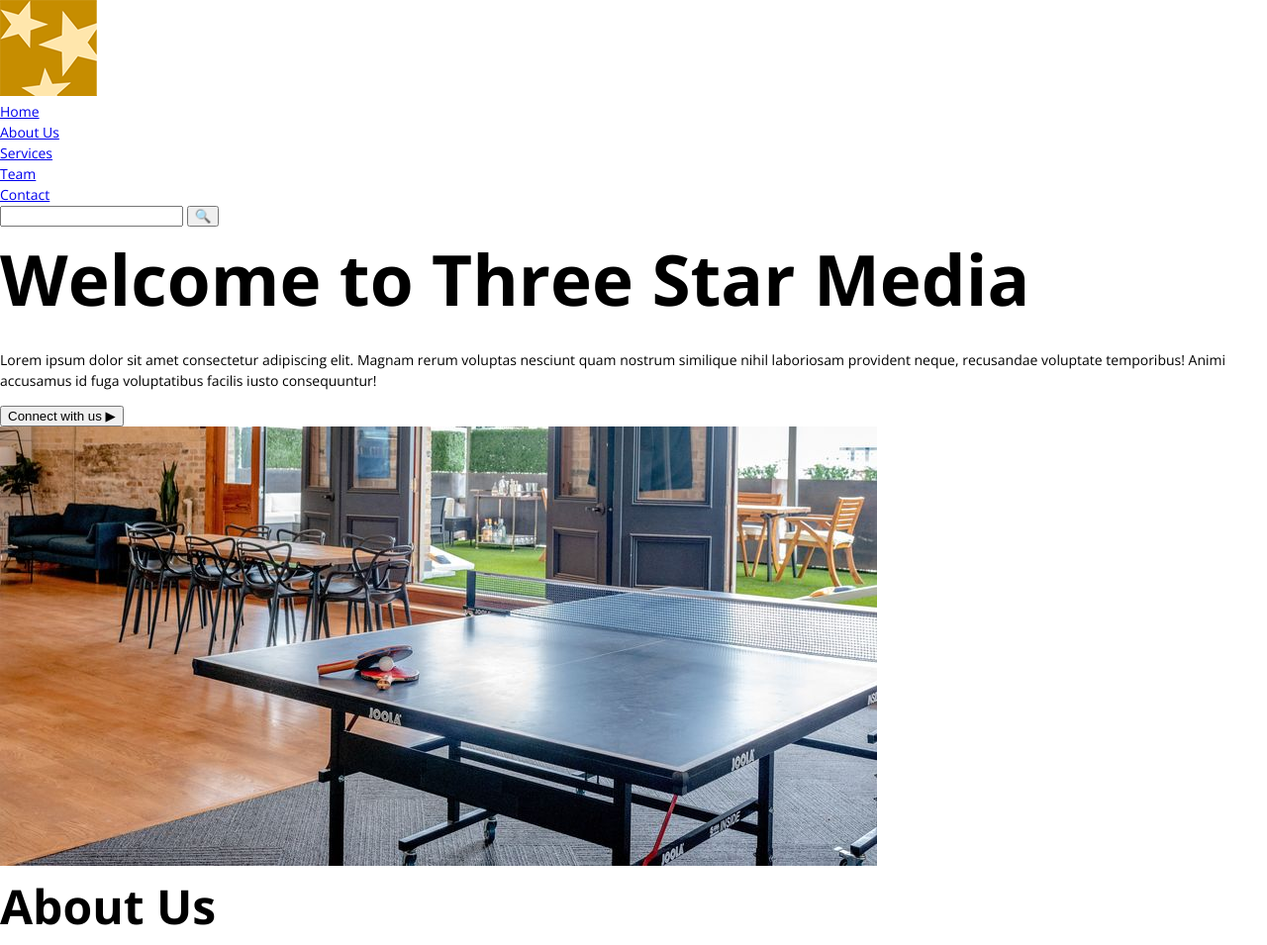
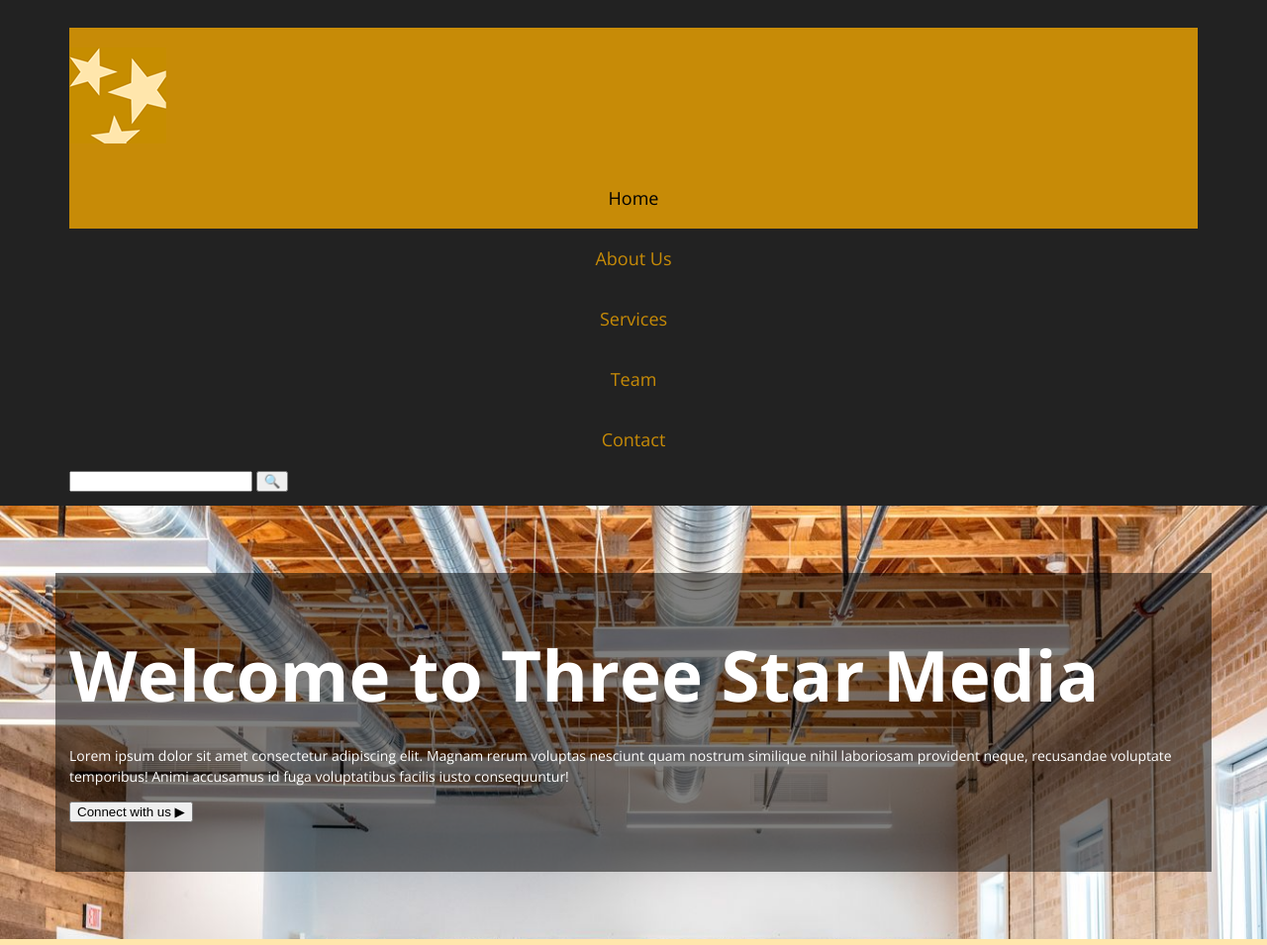
Before and after one commit to lin00153/final-project, a plain HTML site: page index.html in a window 1280 px wide. Shown: the top 955 px of the page at 99% size. Drawn offline with nearby package versions, Linux system fonts and the light colour scheme.

Commit message:
add css and html

```diff
--- a/css/styles.css
+++ b/css/styles.css
@@ -51,7 +51,7 @@ table {
 body {
     background: white;
     font-family: 'Open Sans', sans-serif;
-    font-size: 14px;
+    font-size: 14px; /*this is 1em*/
     line-height: 1.5;
     color: black;
 }
@@ -75,3 +75,68 @@ h2 {
 p {
     margin-bottom: 1em; /* font size is 14, so 1em is 14 */
 }
+
+img {
+    max-width: 100%;
+    height: auto;
+}
+
+nav {
+    background: #222222;
+    padding-top: 14px;
+}
+
+.container {
+    padding: 14px;
+}
+
+.logo {
+    background: #c78b07;
+    padding-top: 20px;
+    padding-bottom: 20px;
+}
+
+nav a:link,
+nav a:visited {
+    font-size: 18px;
+    color:#c78b07;
+    text-align: center;
+    display: block;
+    text-decoration: none;
+    padding-top: 17px;
+    padding-bottom: 17px;
+}
+
+nav .current a:link,
+nav .current a:visited {
+    color:#000000;
+    background:#c78b07;
+
+}
+
+/* section specific styles*/
+.header-welcome {
+    background-image: url(../images/main-banner.jpg);
+    background-size: cover;
+    padding-top: 68px;
+    padding-bottom: 68px;
+}
+.header-welcome .container {
+    background: rgba(0, 0, 0, 0.5);
+    color: white;
+    padding-top: 50px;
+    padding-bottom: 50px;
+}
+
+/* about section*/
+.section-about {
+    background-color: #ffe6ac;
+}
+
+/* desktop style*/
+@media screen and (min-width:1168px){
+    .container {
+        width: 1140px;
+        margin: 0 auto;
+    }
+}
--- a/index.html
+++ b/index.html
@@ -16,9 +16,11 @@
     <header>
         <nav>
             <div class="container">
-                <img src="images/logo.png" alt="logo">
+                <div class="logo">
+                    <img src="images/logo.png" alt="logo">
+                </div>
                     <ul>
-                       <li><a href="#">Home</a></li>
+                       <li class="current"><a href="#">Home</a></li>
                        <li><a href="#">About Us</a></li>
                        <li><a href="#">Services</a></li>
                        <li><a href="#">Team</a></li>
@@ -48,20 +50,20 @@
 
     <main>
         <section class="section-about">
-            <div class="aboutus">
+            <div class="container">
                 <div class="aboutus-image">
                     <img src="images/about-us.jpg" alt="aboutus">
                 </div>
                 <div class="aboutus-text">
                     <h2>About Us</h2>
-                    <p>Lorem ipsum dolor sit amet, consectetur adipiscing elit. Libero unde repellendus exercitationem asperiores ducimus placeat, maxime soluta nesciunt pariatur aliquam consequuntur sequi saepe sint praesentium laboriosam perferendis eius amet ad?
+                    <p>Lorem ipsum dolor sit amet, consectetur adipiscing elit. Libero unde repellendus exercitationem asperiores ducimus placeat, maxime soluta nesciunt pariatur aliquam consequuntur sequi saepe sint praesentium laboriosam perferendis eius amet ad?<br><br>
                     Lorem ipsum dolor sit amet, consectetur adipiscing elit. Animi, velit ipsam? Atque accusamus, excepturi corrupti sunt reiciendis soluta quo commodi guidem, non perferendis vel sed facilis rerum cum in exercitationem?</p>
                 </div><!--two inner div's, one with an img, other with a heading and some texts p-->
-            </div> <!--end aboutus-->
+            </div> <!--end container-->
         </section> <!--end section-about-->
 
         <section class="section-services">
-            <div class="services">
+            <div class="container">
                 <h2>Our Services</h2>
 
                 <div class="services-digital">
@@ -98,11 +100,11 @@
                     <p>Lorem ipsum dolor sit amet consectetur adipiscing elit. Eius vel, rem inventore quo tempora animi mollitia eaque error qui consectetur in reprehenderit magnam at vitae corporis quaerat deleniti explicabo nisi?</p>
                     <button>Print Plans ▶</button>
                 </div><!-- one heading(h2), five inner div's, each with h3, img, p, button ON A 6 columns by 2 rows GRID-->
-            </div> <!--end services-->
+            </div> <!--end container-->
         </section> <!--end section-services-->
 
         <section class="section-vision">
-            <div class="vision">
+            <div class="container">
                 <h3>Our Vision</h3>
                 <p>Lorem ipsum dolor sit amet consectetur adipiscing elit. Ex voluptatem deleniti lure, sit, accusantium rerum est commodi veniam tempora perspiciatis nobis officiis fagiat eaque. Veritatis exercitationem delectus ex ab laudantium.</p>
                 <button>Learn More ▶</button>
@@ -111,7 +113,7 @@
         </section> <!--end section-vision-->
 
         <section class="section-team">
-            <div class="team">
+            <div class="container">
                 <h2>Our Team</h2>
 
                 <div class="team-john">
@@ -127,11 +129,11 @@
                     <h4>CFO and Co-owner</h4>
                     <p>Lorem ipsum dolor sit amet consectetur adipiscing elit. Amet, aspernatur ratione sed cum ad officiis sint comque fugiat similique. Earum laudantium deleniti possimus? Voluptatem architecto repellendus harum sit voluptatum tempora.</p>
                 </div><!--  one heading(h2) and 4 div's each with h3, h4, img, p, ON A 2 by 2 GRID-->
-            </div> <!--end team-->
+            </div> <!--end contaienr-->
         </section> <!--end section-team-->
 
         <section class="section-contact">
-            <div class="contact">
+            <div class="container">
                 <h2>Contact Us</h2>
 
                 <div class="form">
@@ -171,7 +173,7 @@
                     <iframe src="https://www.google.com/maps/embed?pb=!1m18!1m12!1m3!1d360082.54535620747!2d-76.24528794106482!3d45.16391587366501!2m3!1f0!2f0!3f0!3m2!1i1024!2i768!4f13.1!3m3!1m2!1s0x4cce0718cc4a6ad7%3A0xc6cc467725843e2b!2sAlgonquin%20College%20Ottawa%20Campus!5e0!3m2!1szh-CN!2sca!4v1669513772170!5m2!1szh-CN!2sca" width="600" height="450" style="border:0;" allowfullscreen="" loading="lazy" referrerpolicy="no-referrer-when-downgrade"></iframe>
                 </div>
                  <!--  one heading(h2) and 3 div's with a form, a map embeded and a table of operations hours-->
-            </div> <!--end contact-->
+            </div> <!--end container-->
         </section> <!--end section-contact-->
     </main>
 
```
